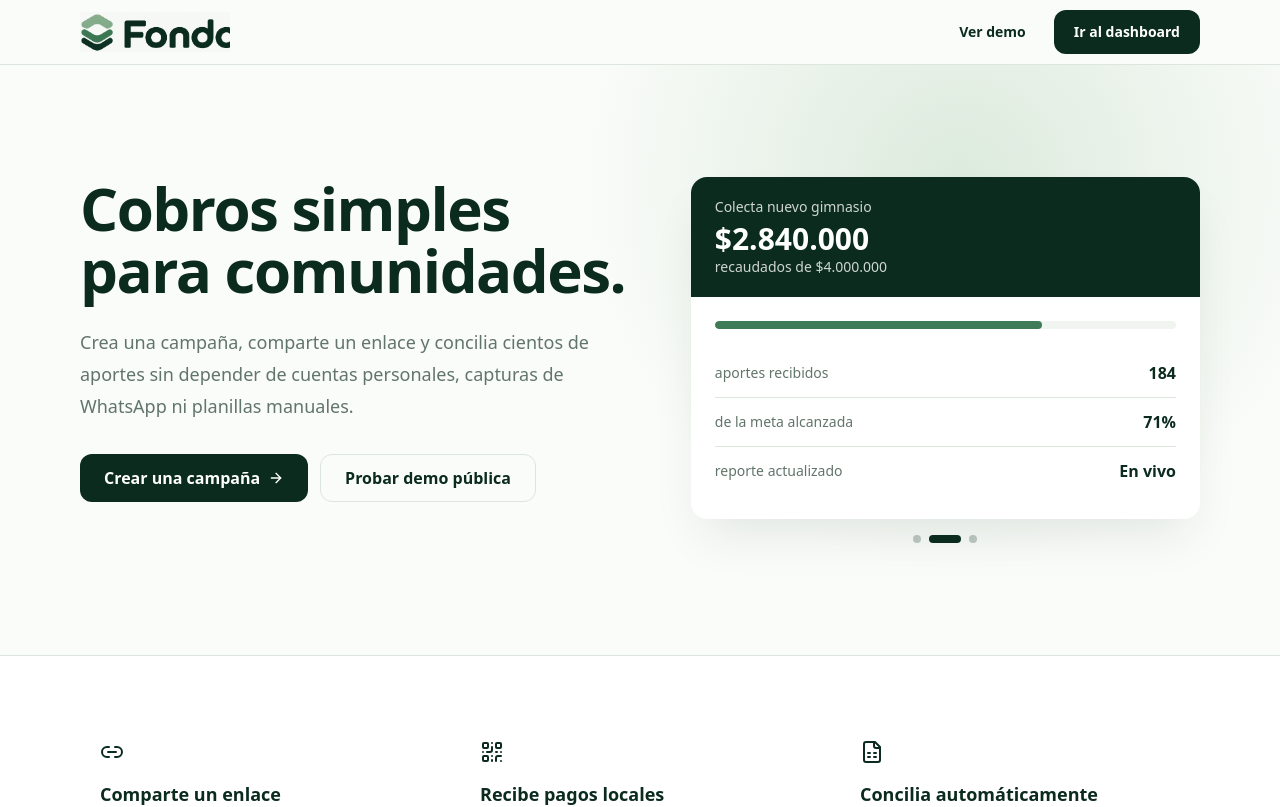
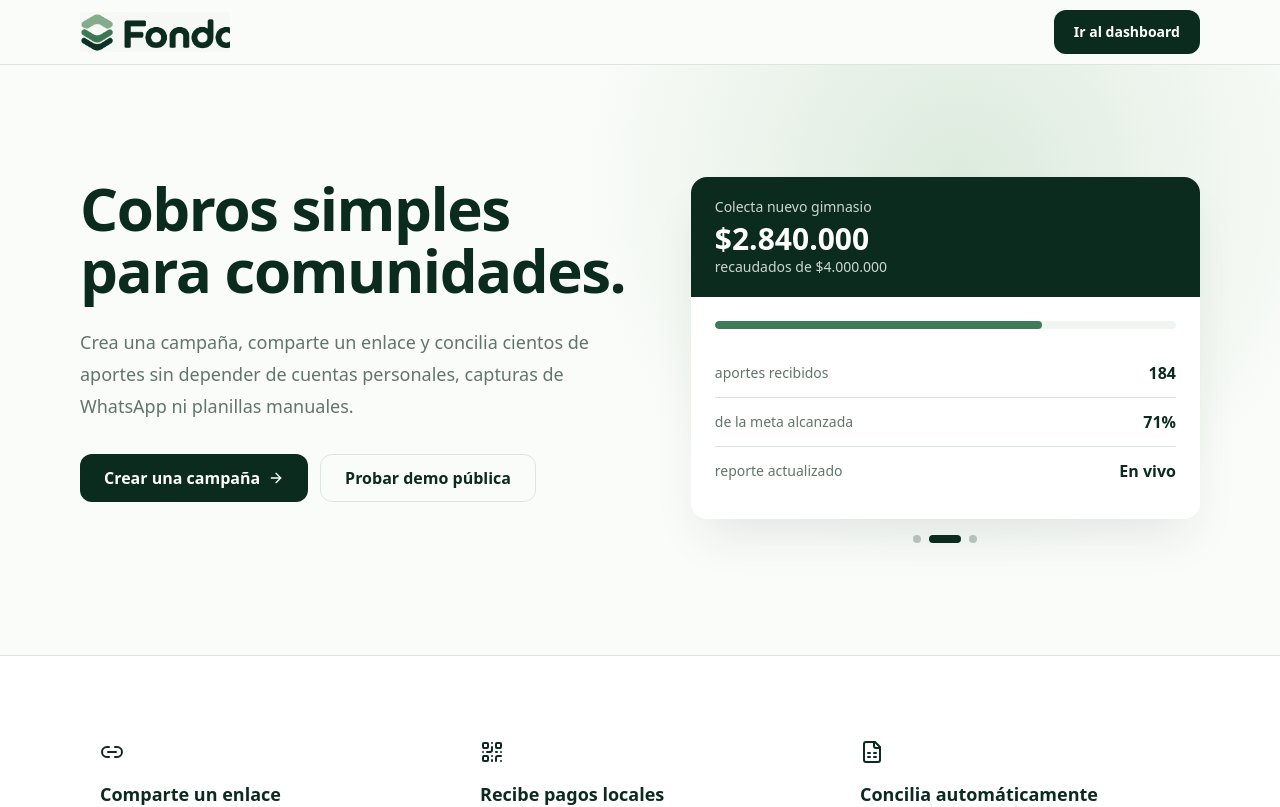
Before and after one commit to Fabit77/p2pme, a Next.js app: page / in a window 1280 px wide. Shown: the top 807 px of the page. Built offline with nearby package versions, Linux system fonts and the light colour scheme; no server answers.

Commit message:
chore: remove header demo link

```diff
--- a/src/components/shared/site-header.tsx
+++ b/src/components/shared/site-header.tsx
@@ -3,5 +3,5 @@ import { Logo } from "@/components/shared/logo";
 import { Button } from "@/components/ui/button";
 
 export function SiteHeader() {
-  return <header className="sticky top-0 z-40 border-b bg-background/90 backdrop-blur"><div className="mx-auto flex h-16 max-w-6xl items-center justify-between px-4"><Logo /><nav className="flex items-center gap-2"><Button asChild variant="ghost" className="hidden sm:inline-flex"><Link href="/club-los-andes/rifa-viaje-sub-15">Ver demo</Link></Button><Button asChild><Link href="/dashboard">Ir al dashboard</Link></Button></nav></div></header>;
+  return <header className="sticky top-0 z-40 border-b bg-background/90 backdrop-blur"><div className="mx-auto flex h-16 max-w-6xl items-center justify-between px-4"><Logo /><nav><Button asChild><Link href="/dashboard">Ir al dashboard</Link></Button></nav></div></header>;
 }
```
